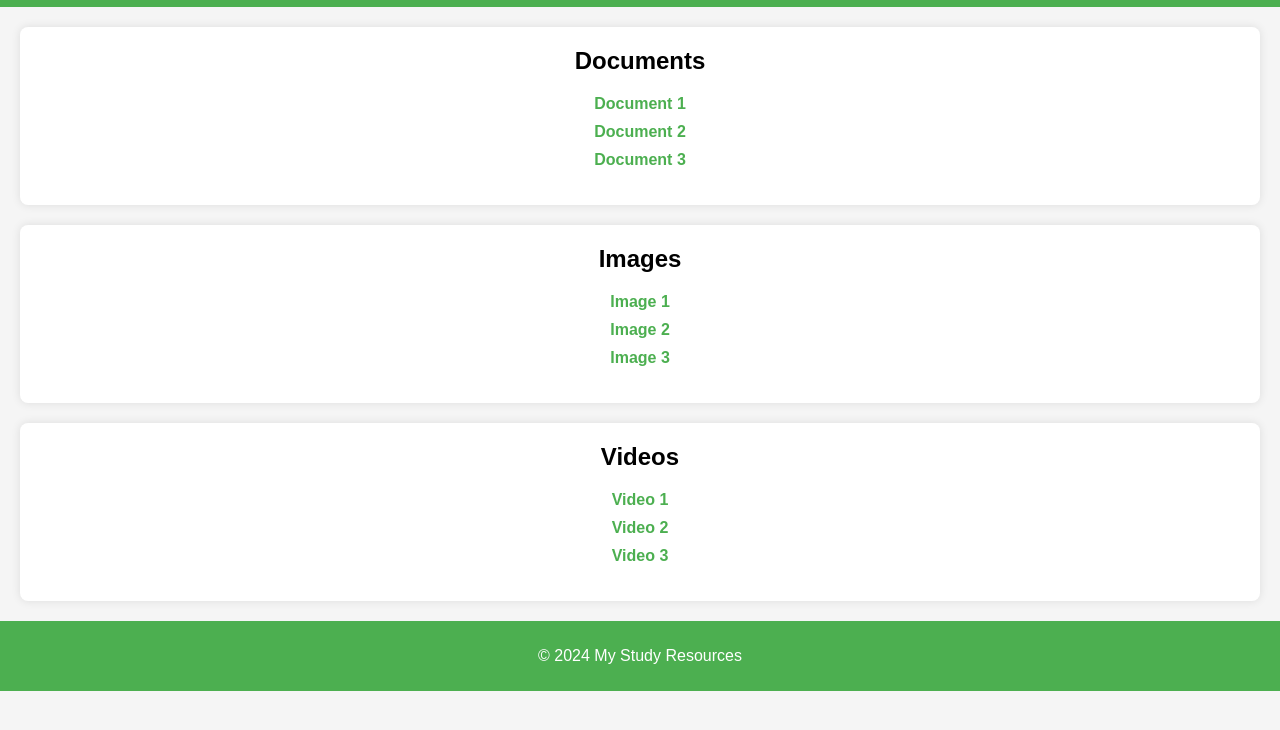
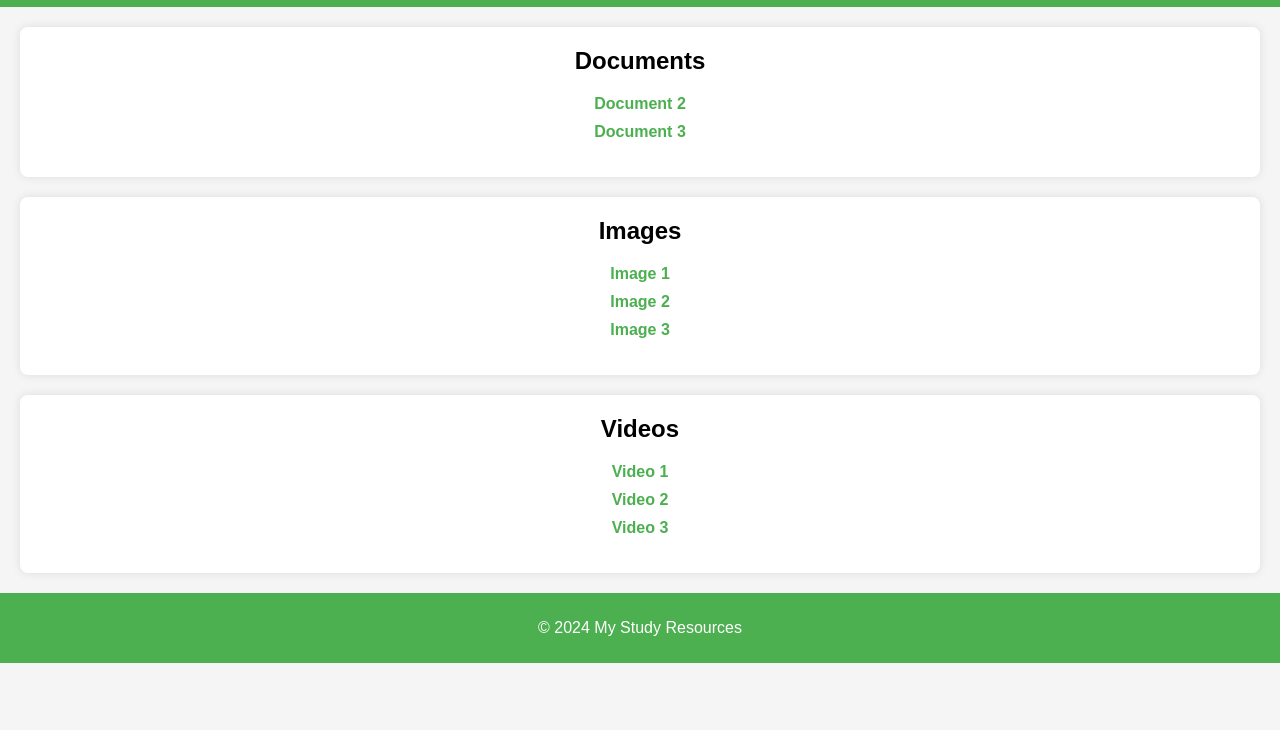
Before and after one commit to UtsavWarrior01/cs, a plain HTML site: page index.html in a window 1280 px wide. Shown: the part 50-780 px from the top of the page. Drawn offline with Linux system fonts and the light colour scheme.

Commit message:
Update index.html

```diff
--- a/index.html
+++ b/index.html
@@ -75,7 +75,6 @@
         <div class="resource-section">
             <h2>Documents</h2>
             <ul>
-                <li><a href="docs/document1.pdf" download>Document 1</a></li>
                 <li><a href="docs/document2.pdf" download>Document 2</a></li>
                 <li><a href="docs/document3.pdf" download>Document 3</a></li>
                 <!-- Add more documents as needed -->
```
